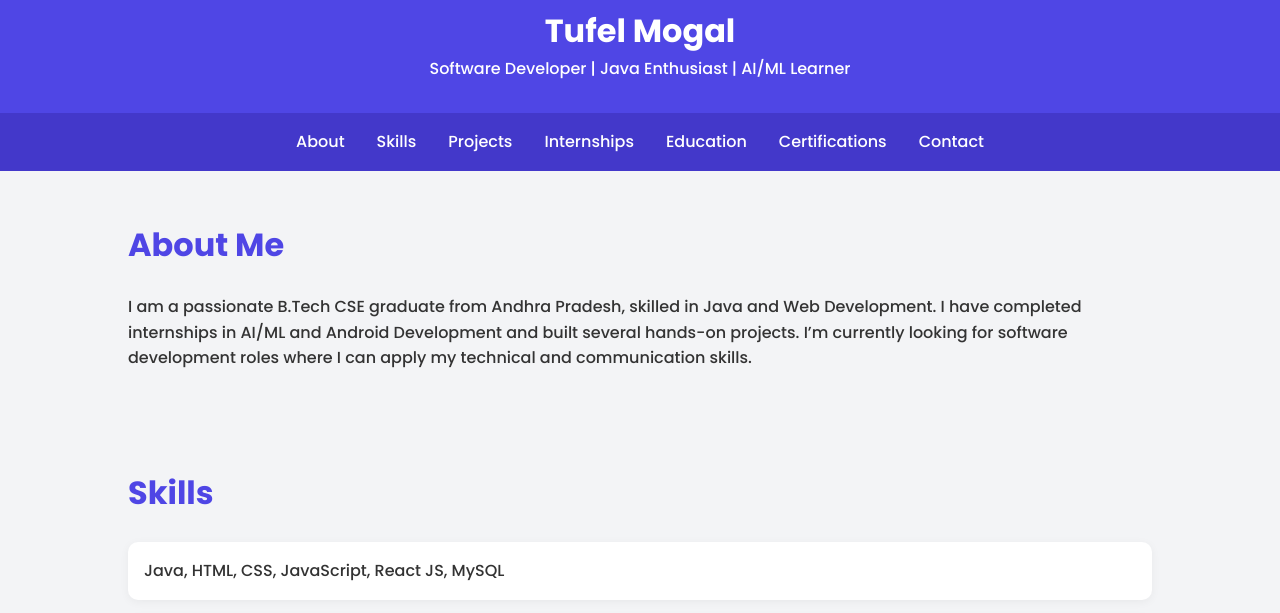
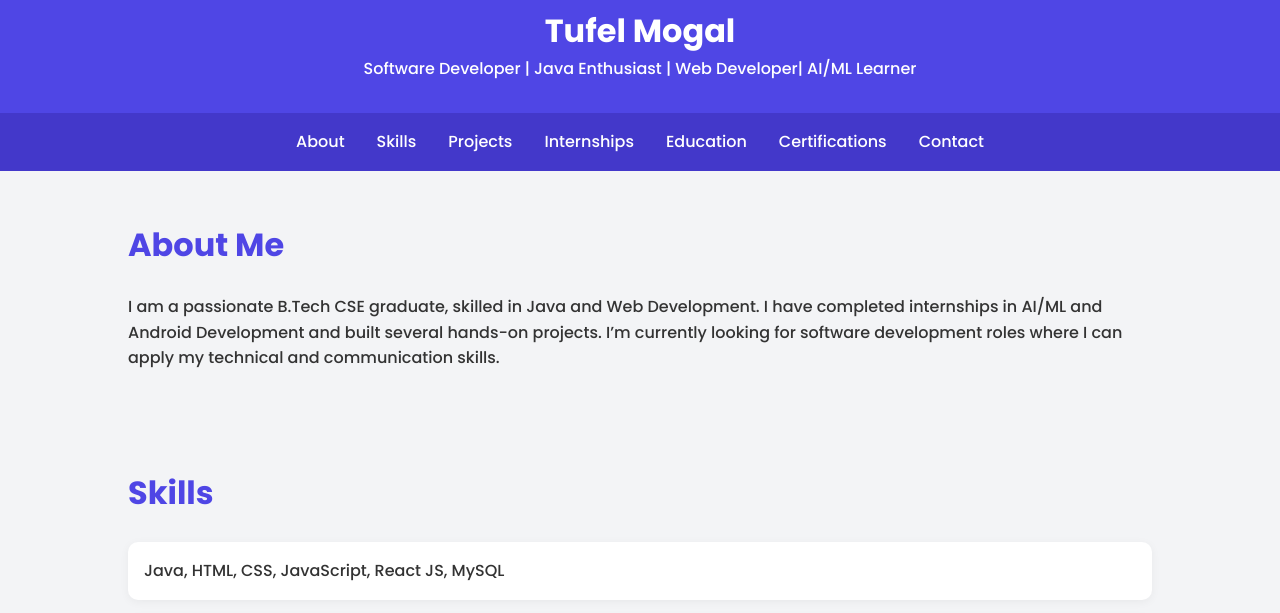
Before and after one commit to mogaltufel/Tufel_Portfolio, a plain HTML site: page index.html in a window 1280 px wide. Shown: the part 135-748 px from the top of the page. Drawn offline with Linux system fonts and the light colour scheme.

Commit message:
Update index.html

```diff
--- a/index.html
+++ b/index.html
@@ -84,7 +84,7 @@
         <img src="IMG_20250423_011212.jpg" alt="Tufel's Photo">
         <div>
             <h1>Tufel Mogal</h1>
-            <p>Software Developer | Java Enthusiast | AI/ML Learner</p>
+            <p>Software Developer | Java Enthusiast | Web Developer| AI/ML Learner</p>
         </div>
     </header>
 
@@ -100,7 +100,7 @@
 
     <section id="about">
         <h2 class="section-title">About Me</h2>
-        <p>I am a passionate B.Tech CSE graduate from Andhra Pradesh, skilled in Java and Web Development. I have completed internships in AI/ML and Android Development and built several hands-on projects. I’m currently looking for software development roles where I can apply my technical and communication skills.</p>
+        <p>I am a passionate B.Tech CSE graduate, skilled in Java and Web Development. I have completed internships in AI/ML and Android Development and built several hands-on projects. I’m currently looking for software development roles where I can apply my technical and communication skills.</p>
     </section>
 
     <section id="skills">
```
